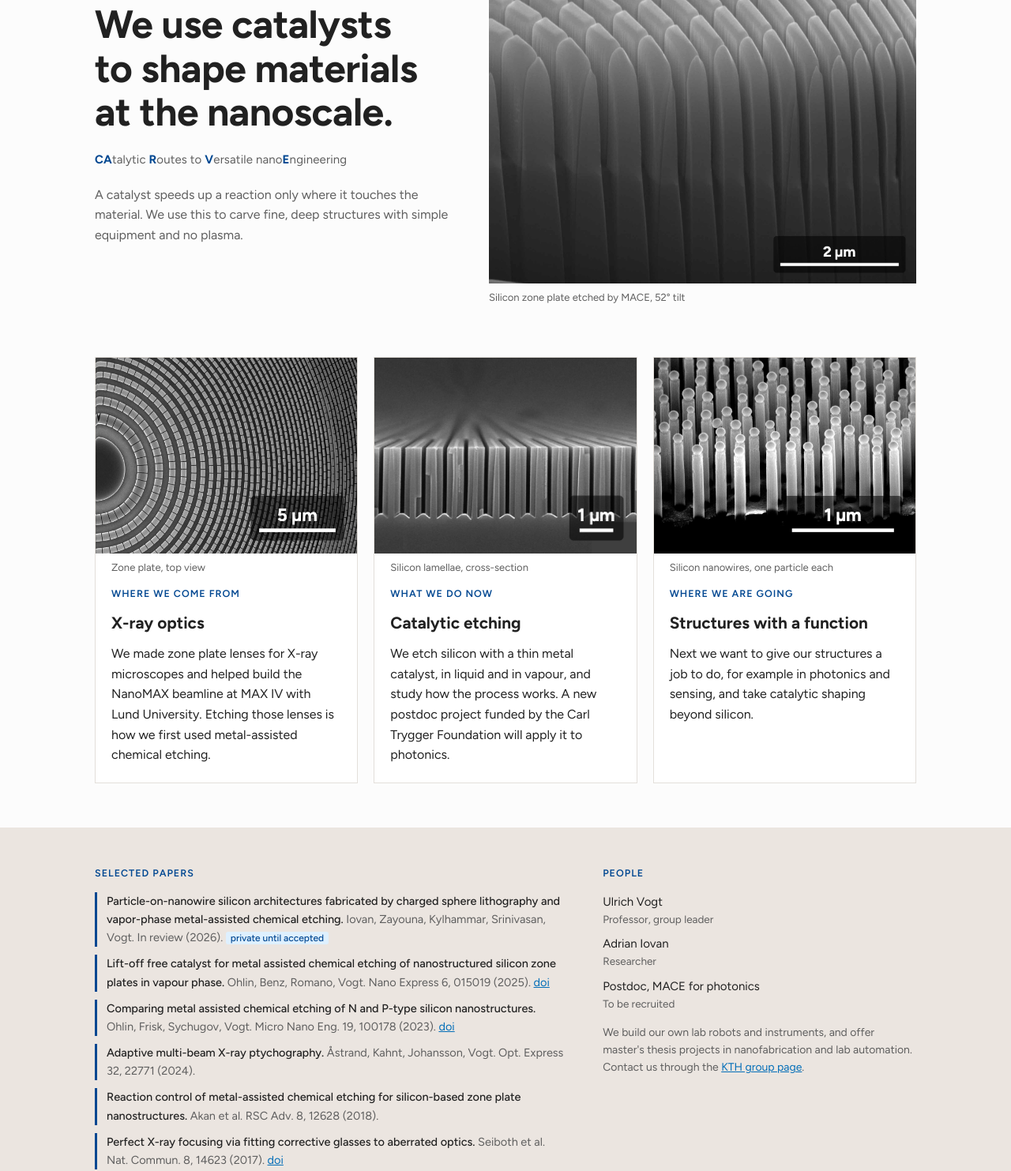
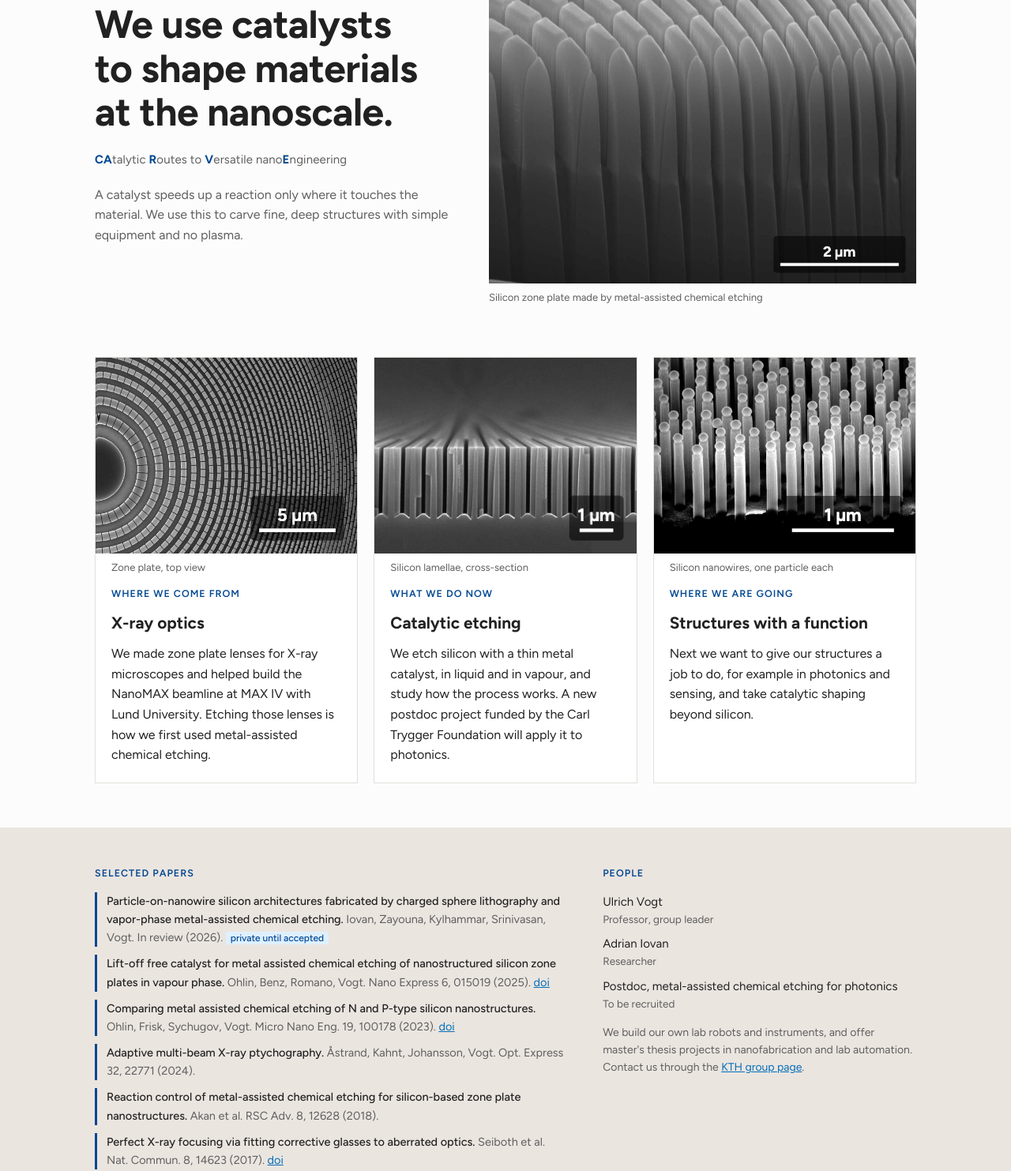
Before and after one commit to carve-kth/carve-kth.github.io, a plain HTML site: page index.html in a window 1280 px wide. Shown: the part 234-1717 px from the top of the page at 79% size. Drawn offline with Linux system fonts and the light colour scheme.

Commit message:
Spell out metal-assisted chemical etching in visible text; drop tilt angle
Co-Authored-By: Claude Opus 5.5 <noreply@anthropic.com>

```diff
--- a/index.html
+++ b/index.html
@@ -93,7 +93,7 @@ footer .wrap{padding-block:22px;display:flex;justify-content:space-between;gap:1
   </div>
   <figure class="sem">
     <img src="images/hero.jpg" alt="Tilted electron microscope view of a silicon zone plate etched by MACE: curved rows of deep, smooth walls">
-    <figcaption class="databar">Silicon zone plate etched by MACE, 52° tilt</figcaption>
+    <figcaption class="databar">Silicon zone plate made by metal-assisted chemical etching</figcaption>
   </figure>
 </div></section>
 
@@ -141,7 +141,7 @@ footer .wrap{padding-block:22px;display:flex;justify-content:space-between;gap:1
     <ul class="people">
       <li>Ulrich Vogt<span>Professor, group leader</span></li>
       <li>Adrian Iovan<span>Researcher</span></li>
-      <li>Postdoc, MACE for photonics<span>To be recruited</span></li>
+      <li>Postdoc, metal-assisted chemical etching for photonics<span>To be recruited</span></li>
     </ul>
     <p class="muted" style="font-size:14px">We build our own lab robots and instruments, and offer master's thesis projects in nanofabrication and lab automation. Contact us through the <a href="https://www.aphys.kth.se/bon/research/xoi">KTH group page</a>.</p>
   </div>
```
